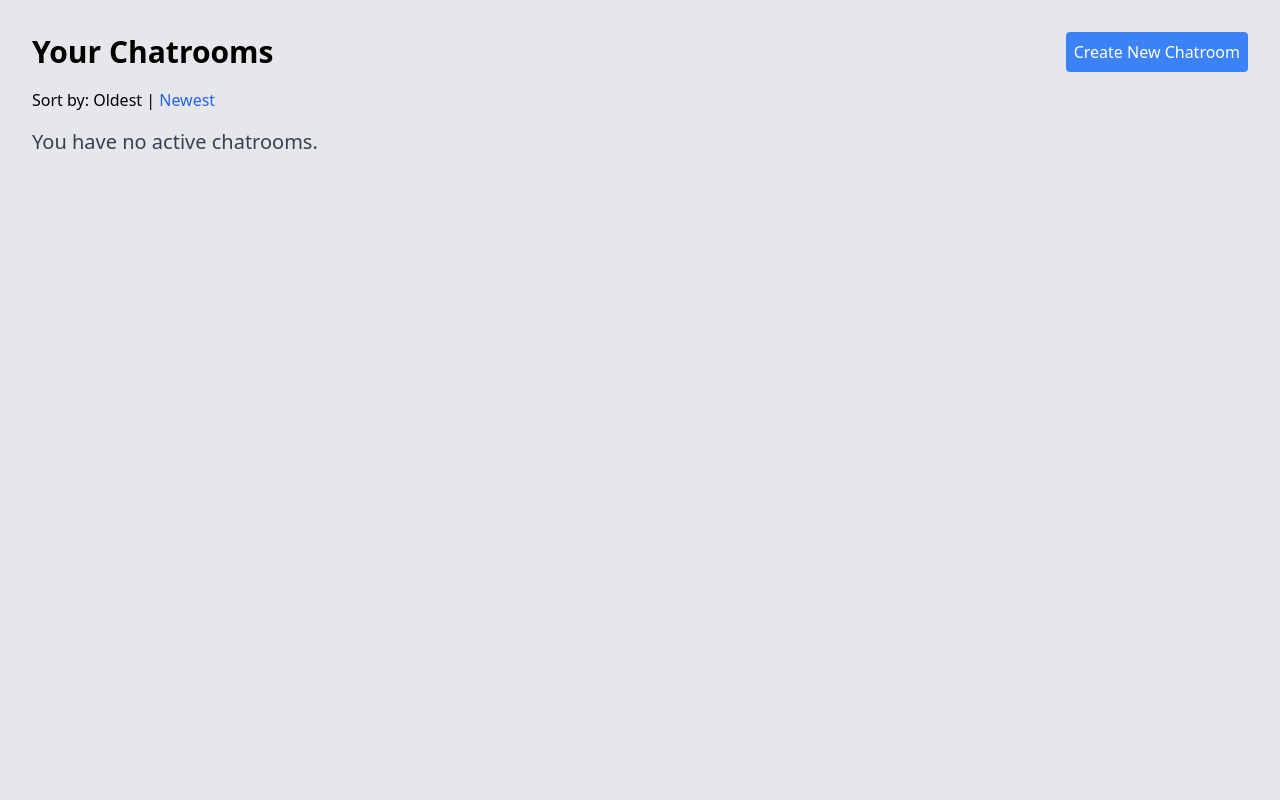
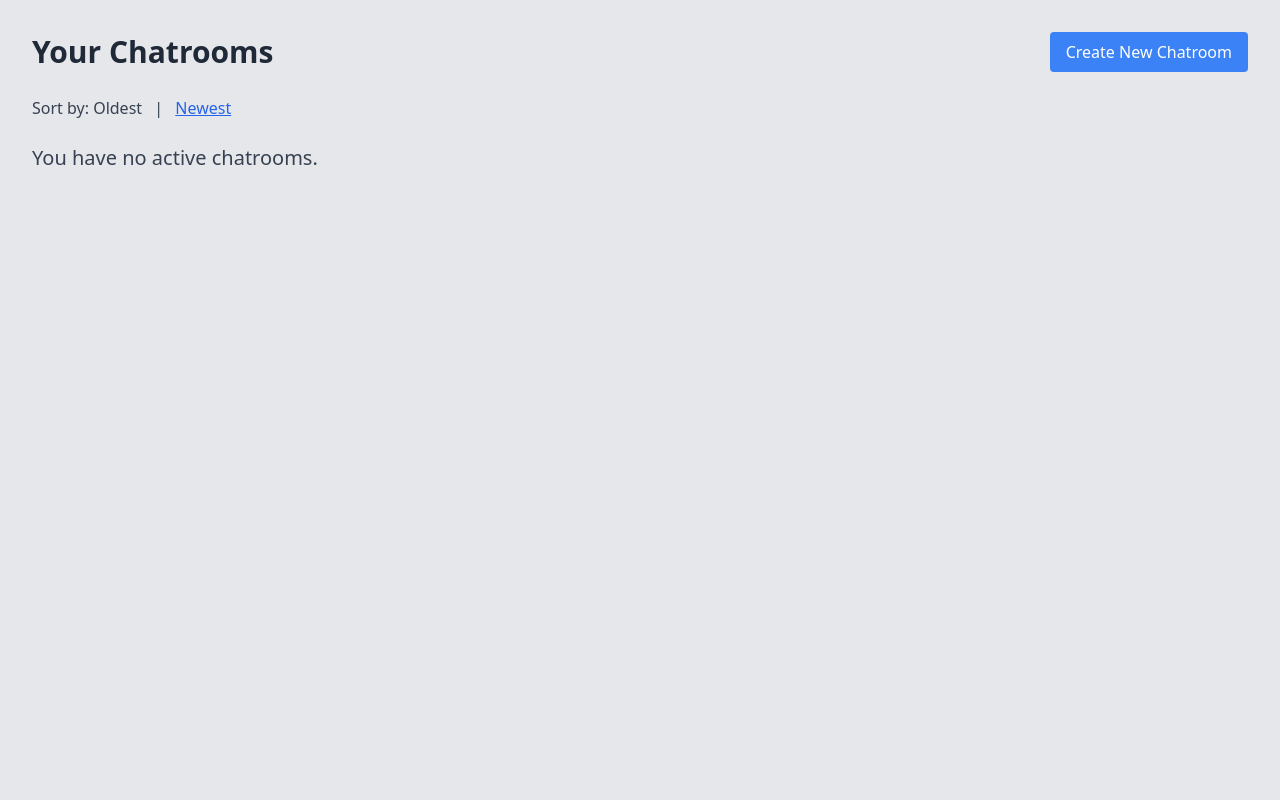
Before and after one commit to pgryko/django-llama2-chat-pdf, a Django app: page /chat/rooms/ in a window 1280 px wide. Run offline with Django 4.2, Linux system fonts and the light colour scheme; the visitor is signed in with stand-in values (Sample User, id 1); data that the repository does not hold is empty; parts of the project's set-up code (start-up, migrations or seed data) failed here and were passed over; some libraries are stand-ins or nearby versions.

Commit message:
FEAT: improved chatroom list ui

```diff
--- a/server/chat/templates/chat/chatroom_list.html
+++ b/server/chat/templates/chat/chatroom_list.html
@@ -1,51 +1,56 @@
 {% extends "base.html" %}
 {% block content %}
-    <div class="bg-gray-200 h-screen font-sans">
+    <div class="bg-gray-200 min-h-screen font-sans">
         <div class="container mx-auto p-4">
-            <div class="container mx-auto p-4">
-                <div class="flex justify-between items-center mb-4">
-                    <h1 class="text-3xl font-bold">Your Chatrooms</h1>
+            <div class="p-4">
+                <div class="flex justify-between items-center mb-6">
+                    <h1 class="text-3xl font-bold text-gray-800">Your Chatrooms</h1>
                     <form method="post">
                         {% csrf_token %}
                         <button type="submit"
-                                class="bg-blue-500 text-white p-2 rounded hover:bg-blue-600">
+                                class="bg-blue-500 text-white px-4 py-2 rounded hover:bg-blue-600 focus:outline-none">
                             Create New Chatroom
                         </button>
                     </form>
                 </div>
-                <div class="mb-4">
-                    <span>Sort by:</span>
+                <div class="mb-4 text-gray-700">
+                    <span class="font-medium">Sort by:</span>
                     <a href="?sort_by=updated_at"
-                       class="{% if not is_sorted_by_newest %}text-blue-600{% endif %}">Oldest</a> |
+                       class="{% if not is_sorted_by_newest %}text-blue-600 underline{% endif %}">Oldest</a>
+                    <span class="mx-2">|</span>
                     <a href="?sort_by=-updated_at"
-                       class="{% if is_sorted_by_newest %}text-blue-600{% endif %}">Newest</a>
+                       class="{% if is_sorted_by_newest %}text-blue-600 underline{% endif %}">Newest</a>
                 </div>
                 <ul class="space-y-4">
                     {% for conversation in conversations %}
                         <li class="p-4 bg-white rounded shadow-md">
                             <a href="{% url 'chat_room' conversation.uuid %}"
-                               class="flex justify-between items-center w-full">
-                                <div>
-                                    <p>
+                               class="flex justify-between items-center w-full hover:bg-gray-100 p-2 rounded">
+                                <div class="text-gray-800">
+                                    <p class="font-medium">
                                         <strong>Conversation ID:</strong> {{ conversation.collection }}
                                     </p>
-                                    <p>
+                                    <p class="text-sm">
                                         <strong>Last Updated:</strong> {{ conversation.updated_at|date:"Y-m-d H:i:s" }}
                                     </p>
-                                    <p>
+                                    <p class="text-sm">
                                         <strong>Message Count:</strong> {{ conversation.message_count }}
                                     </p>
                                 </div>
                                 <form method="post" action="{% url 'delete_chatroom' conversation.uuid %}">
                                     {% csrf_token %}
                                     <button type="submit"
-                                            class="bg-red-500 text-white p-2 rounded hover:bg-red-600">Delete</button>
+                                            class="bg-red-500 text-white px-4 py-2 rounded hover:bg-red-600 focus:outline-none">
+                                        Delete
+                                    </button>
                                 </form>
                             </a>
                         </li>
                     {% endfor %}
                 </ul>
-                {% if not conversations %}<p class="text-xl text-gray-700">You have no active chatrooms.</p>{% endif %}
+                {% if not conversations %}
+                    <p class="text-xl text-gray-700 mt-6">You have no active chatrooms.</p>
+                {% endif %}
             </div>
         </div>
     </div>
```
